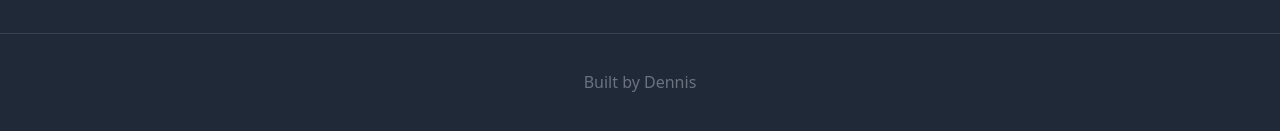
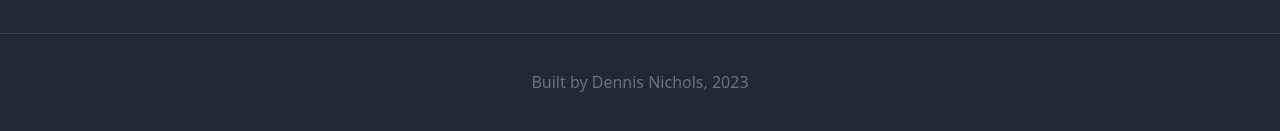
Before and after one commit to dennis-nichols/biz-searcher-frontend, a Next.js app: page / in a window 1280 px wide. Shown: the part 663-794 px from the top of the page. Built offline with nearby package versions, Linux system fonts and the light colour scheme; no server answers.

Commit message:
Updated table styling

```diff
--- a/components/Footer.tsx
+++ b/components/Footer.tsx
@@ -9,7 +9,7 @@ export default function Footer() {
         target="_blank"
         rel="noopener noreferrer"
       >
-        Built by Dennis
+        Built by Dennis Nichols, 2023
       </a>
     </footer>
   );
--- a/components/Table.tsx
+++ b/components/Table.tsx
@@ -45,7 +45,7 @@ export const Table: React.FC<Props> = ({ bizData }) => {
 
   return (
     <div className="m-2">
-      <table className="p-2 mb-6 border table-auto md:w-full text-slate-400 border-slate-500 sm:w-2/4">
+      <table className="p-2 mb-6 border table-auto md:w-full text-slate-300 border-slate-500 sm:w-2/4">
         <thead className="p-2 text-green-500 border-b border-slate-500">
           {table.getHeaderGroups().map((headerGroup) => (
             <tr className="p-2" key={headerGroup.id}>
@@ -90,8 +90,8 @@ export const Table: React.FC<Props> = ({ bizData }) => {
                 <td
                   className={
                     typeof cell.getValue() === "string"
-                      ? "p-2 text-left underline md:text-base text-sm"
-                      : "p-2 text-center sm:w-1/3 md:text-base text-sm"
+                      ? "p-2 text-left md:text-base text-sm"
+                      : "p-2 text-center sm:w-1/3 md:text-base text-slate-400 text-sm"
                   }
                   key={cell.id}
                 >
```
